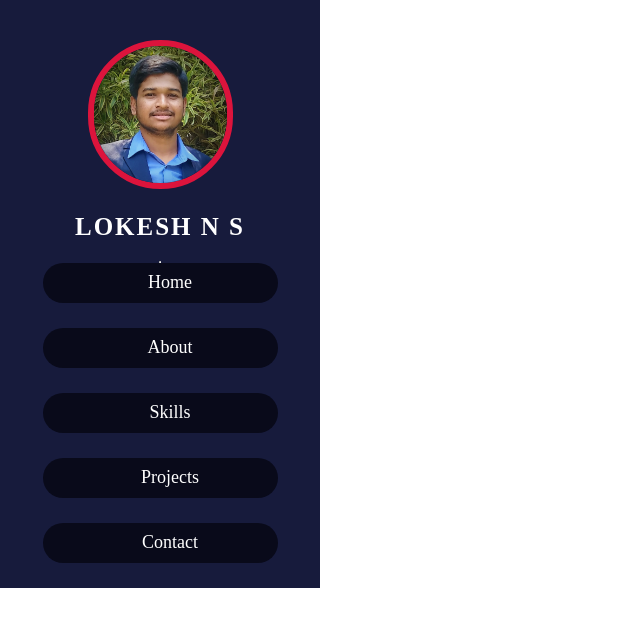
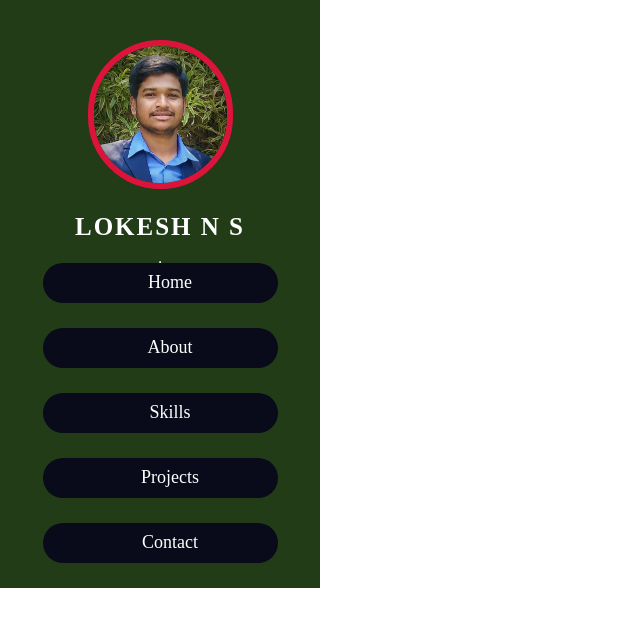
Before and after one commit to lokesh-ns/Deploying-Portfolio-Django-application-in-AWS-Ubuntu, a Django app: template home_app/templates/navbar.html in a window 1280 px wide. Shown: the top 627 px of the page, without its empty margins (0-640 px from the left). Run offline with Django 3.2, Linux system fonts and the light colour scheme; the template is opened without the code that fills it, so the values that code supplies are empty.

Commit message:
changing navbar color to green

```diff
--- a/static/css/style.css
+++ b/static/css/style.css
@@ -14,7 +14,7 @@
   flex-direction: column;
   align-items: center;
   justify-content: center;
-  background-color: #171b3c;
+  background-color: #213c17;
 }
 
 .nav_container .logo {
```
